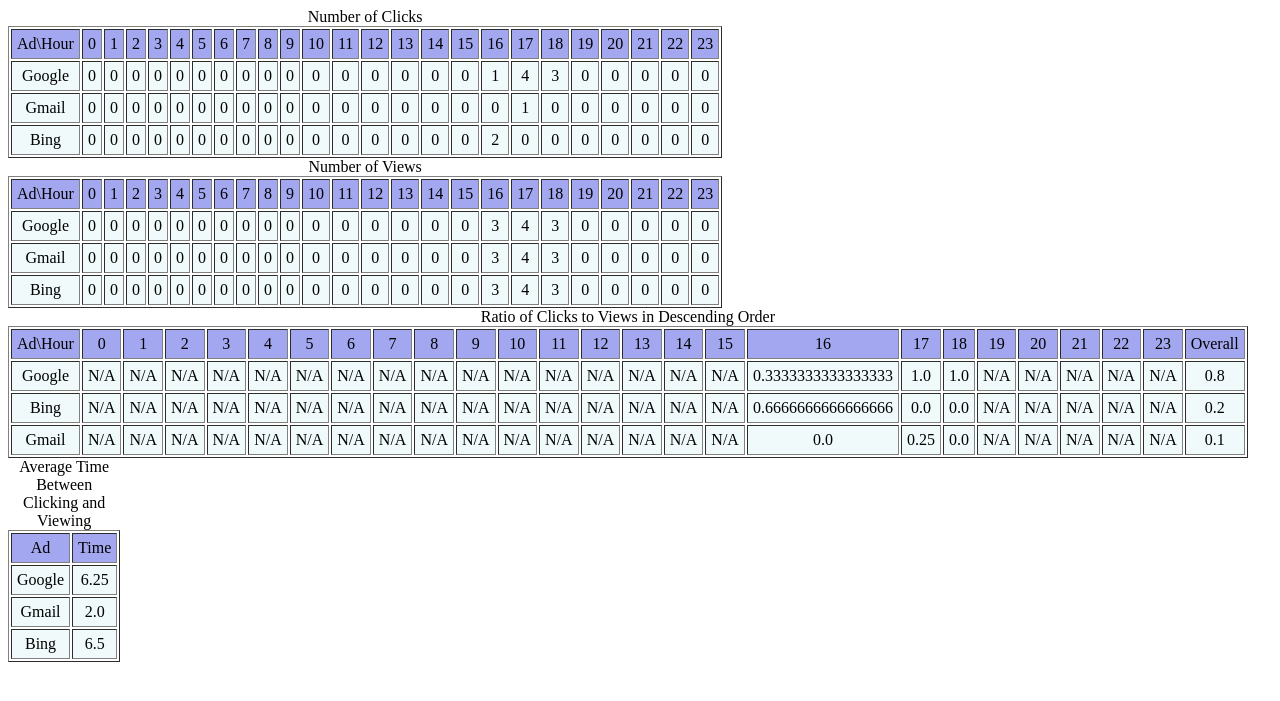
After one commit to KasraMazaheri/Yektanet, a Django app: page /stats/ in a window 1280 px wide. The commit adds this page. Shown: the top 701 px of the page. Run offline with Django 3.2, Linux system fonts and the light colour scheme; data comes from the database, SQL or seed files in the repository.

Commit message:
Updating Models And Adding Statistics Page

```diff
--- a/Django/Yektanet/advertiser_management/models.py
+++ b/Django/Yektanet/advertiser_management/models.py
@@ -1,40 +1,29 @@
 from django.db import models
 
-class BaseAdvertising(models.Model):
-    clicks = models.IntegerField(default = 0)
-    views = models.IntegerField(default = 0)
-    def getClicks(self):
-        return self.clicks
-    def getViews(self):
-        return self.views
-    def incClicks(self):
-        pass
-    def incViews(self):
-        pass
+class Advertiser(models.Model):
+    name = models.CharField(max_length = 200)
+    def __str__(self):
+        return self.name
 
-class Advertiser(BaseAdvertising):
-    name = models.CharField(max_length = 200)
-    def getTotalClicks():
-        #to be added ...
-        return 0
-    def incClicks(self):
-        self.clicks += 1
-        self.save()
-    def incViews(self):
-        self.views += 1
-        self.save()
-
-
-class Ad(BaseAdvertising):
+class Ad(models.Model):
     title = models.CharField(max_length = 200)
     image = models.CharField(max_length = 200)
     link = models.CharField(max_length = 200)
-    _advertiser = models.ForeignKey(Advertiser, on_delete = models.CASCADE)
-    def incClicks(self):
-        self.clicks += 1
-        self._advertiser.incClicks()
-        self.save()
-    def incViews(self):
-        self.views += 1
-        self._advertiser.incViews()
-        self.save()
+    advertiser = models.ForeignKey(Advertiser, on_delete = models.CASCADE)
+    approved = models.IntegerField(default = 0)
+    def __str__(self):
+        return self.title
+
+class Click(models.Model):
+    ip = models.CharField(max_length = 200)
+    time = models.DateTimeField(auto_now = True)
+    ad = models.ForeignKey(Ad, on_delete = models.CASCADE)
+    def get_time(self):
+        return self.time.hour
+
+class View(models.Model):
+    ip = models.CharField(max_length = 200)
+    time = models.DateTimeField(auto_now = True)
+    ad = models.ForeignKey(Ad, on_delete = models.CASCADE)
+    def get_time(self):
+        return self.time.hour
--- a/Django/Yektanet/advertiser_management/templates/advertiser_management/create.html
+++ b/Django/Yektanet/advertiser_management/templates/advertiser_management/create.html
@@ -1,6 +1,6 @@
 <h1>{{ 'Create your own ad!' }}</h1>
 
-<form action="{% url 'Create' %}" method="post">
+<form action="{% url 'create' %}" method="post">
 {% csrf_token %}
 	<label for="1">{{ "Advertiser" }}</label>
 	<input type="text" name="advertiser" id="1" value="Type Something"><br>
--- a/Django/Yektanet/advertiser_management/templates/advertiser_management/home.html
+++ b/Django/Yektanet/advertiser_management/templates/advertiser_management/home.html
@@ -14,8 +14,9 @@
 			<div class="card-body">
 				<div class="row">
 	{% for ad in advertiser.ad_set.all %}
+		{% if ad.approved %}
 			<div class="card col-md-2 p-0 mx-2">
-			<a href="/click/{{ ad.id }}/">
+				<a href="/click/{{ ad.pk }}/">
 					<img src="{{ ad.image }}"
 						class="card-img-top">
 					<div class="card-body">
@@ -23,6 +24,7 @@
 					</div>
 				</a>
 			</div>
+		{% endif %}
 	{% endfor %}
 				</div>
 			</div>
--- /dev/null
+++ b/Django/Yektanet/advertiser_management/templates/advertiser_management/stats.html
@@ -0,0 +1,62 @@
+<head>
+	<title>Statistics</title>
+</head>
+<table border = 1 cellpadding = 5>
+	<caption>{{ 'Number of Clicks' }}</caption>
+	<tr bgcolor = "#a2a7ef" align = "center">
+		{% for c in header_table %}
+			<td>{{ c }}</td>
+		{% endfor %}
+	</tr>
+	{% for r in clicks_table %}
+		<tr bgcolor = "#f0fafb" align = "center">
+			{% for c in r %}
+				<td>{{ c }}</td>
+			{% endfor %}
+		</tr>
+	{% endfor %}
+</table>
+<table border = 1 cellpadding = 5>
+	<caption>{{ 'Number of Views' }}</caption>
+	<tr bgcolor = "#a2a7ef" align = "center">
+		{% for c in header_table %}
+			<td>{{ c }}</td>
+		{% endfor %}
+	</tr>
+	{% for r in views_table %}
+		<tr bgcolor = "#f0fafb" align = "center">
+			{% for c in r %}
+				<td>{{ c }}</td>
+			{% endfor %}
+		</tr>
+	{% endfor %}
+</table>
+<table border = 1 cellpadding = 5>
+	<caption>{{ 'Ratio of Clicks to Views in Descending Order' }}</caption>
+	<tr bgcolor = "#a2a7ef" align = "center">
+		{% for c in header_2_table %}
+			<td>{{ c }}</td>
+		{% endfor %}
+	</tr>
+	{% for r in ratio_table %}
+		<tr bgcolor = "#f0fafb" align = "center">
+			{% for c in r %}
+				<td>{{ c }}</td>
+			{% endfor %}
+		</tr>
+	{% endfor %}
+</table>
+<table border = 1 cellpadding = 5>
+	<caption>{{ 'Average Time Between Clicking and Viewing' }}</caption>
+	<tr bgcolor = "a2a7ef" align = "center">
+		<td>Ad</td>
+		<td>Time</td>
+	</tr>
+	{% for r in average_table %}
+		<tr bgcolor = "#f0fafb" align = "center">
+			{% for c in r %}
+				<td>{{ c }}</td>
+			{% endfor %}
+		</tr>
+	{% endfor %}
+</table>
--- a/Django/Yektanet/advertiser_management/urls.py
+++ b/Django/Yektanet/advertiser_management/urls.py
@@ -3,7 +3,9 @@ from django.urls import path
 from . import views
 
 urlpatterns = [
-    path('home/', views.Home, name = 'Home'),
-    path('create/', views.Create, name = 'Create'),
-    path('click/<int:ad_id>/', views.RedirectToAd, name = 'RedirectToAd'),
+    path('', views.HomeView.as_view(), name = 'home'),
+    path('home/', views.HomeView.as_view(), name = 'home'),
+    path('create/', views.create, name = 'create'),
+    path('click/<int:ad_id>/', views.RedirectToAdView.as_view(), name = 'redirectToAd'),
+    path('stats/', views.StatsView.as_view(), name = 'stats'),
 ]
--- a/Django/Yektanet/advertiser_management/views.py
+++ b/Django/Yektanet/advertiser_management/views.py
@@ -1,24 +1,41 @@
-from django.shortcuts import render, get_object_or_404
+from django.shortcuts import render, get_object_or_404, Http404
 from django.http import HttpResponse
-from django.views.generic.base import RedirectView
+from django.views.generic.base import RedirectView, TemplateView
 
-from .models import Advertiser, Ad
+from .models import Advertiser, Ad, Click, View
 
+def get_user_ip(request):
+    ip = request.META.get('HTTP_X_FORWARDED_FOR')
+    if (ip):
+        ip = ip.split(',')[0]
+    else:
+        ip = request.META.get('REMOTE_ADDR')
+    return (ip)
 
-def Home(request):
-    for ad in Advertiser.objects.all():
-        ad.incViews()
-    context = {'advertisers': Advertiser.objects.all()}
-    return render(request, 'advertiser_management/home.html', context)
+class HomeView(TemplateView):
+    template_name = 'advertiser_management/home.html'
 
+    def get_context_data(self, *args, **kwargs):
+        context = super().get_context_data(*args, **kwargs)
+        for _ad in Ad.objects.all():
+            if (_ad.approved):
+                view = View(ip = get_user_ip(self.request), ad = _ad)
+                view.save()
+        context['advertisers'] = Advertiser.objects.all()
+        return context
 
-def RedirectToAd(request, ad_id):
-    ad = get_object_or_404(Ad, pk = ad_id)
-    ad.incClicks()
-    return RedirectView.as_view(url = ad.link)(request)
+class RedirectToAdView(RedirectView):
 
+    def get_redirect_url(self, *args, **kwargs):
+        _ad = get_object_or_404(Ad, pk = kwargs['ad_id'])
+        if (_ad.approved == 0):
+            raise Http404
+        self.url = _ad.link
+        click = Click(ip = get_user_ip(self.request), ad = _ad)
+        click.save()
+        return super().get_redirect_url(*args, **kwargs)
 
-def Create(request):
+def create(request):
     if request.method == 'GET':
         return render(request, 'advertiser_management/create.html')
 
@@ -29,12 +46,107 @@ def Create(request):
 
     A = Advertiser.objects.all().filter(name = _name)
     if A.count() > 0:
-        advertiser = A[0]
+        _advertiser = A[0]
     else:
-        advertiser = Advertiser(name = _name)
-        advertiser.save()
+        _advertiser = Advertiser(name = _name)
+        _advertiser.save()
 
-    ad = Ad(title = _title, image = _image, link = _link, _advertiser = advertiser)
+    ad = Ad(title = _title, image = _image, link = _link, advertiser = _advertiser)
     ad.save()
 
     return RedirectView.as_view(url = '../home')(request)
+
+class StatsView(TemplateView):
+    template_name = 'advertiser_management/stats.html'
+
+    def get_context_data(self, *args, **kwargs):
+        context = super().get_context_data(*args, **kwargs)
+        T = []
+        L = []
+        L.append('Ad\Hour')
+        for i in range(24):
+            L.append(i)
+        context['header_table'] = L
+
+        for ad in Ad.objects.all():
+            if ad.approved:
+                L = []
+                L.append(ad.title)
+                cnt = [0] * 24
+                for click in ad.click_set.all():
+                    cnt[click.get_time()] += 1
+                for i in cnt:
+                    L.append(i)
+                T.append(L)
+        context['clicks_table'] = T
+
+        T = []
+        for ad in Ad.objects.all():
+            if ad.approved:
+                L = []
+                L.append(ad.title)
+                cnt = [0] * 24
+                for view in ad.view_set.all():
+                    cnt[view.get_time()] += 1
+                for i in cnt:
+                    L.append(i)
+                T.append(L)
+        context['views_table'] = T
+
+        T = []
+        L = []
+        L.append('Ad\Hour')
+        for i in range(24):
+            L.append(i)
+        L.append('Overall')
+        context['header_2_table'] = L
+
+        S = []
+        for ad in Ad.objects.all():
+            if ad.approved:
+                clicks = ad.click_set.count()
+                views = ad.view_set.count()
+                if views != 0:
+                    S.append([clicks / views, ad])
+                else:
+                    S.append([0, ad])
+        S.sort()
+        S.reverse()
+        for s in S:
+            ad = s[1]
+            L = []
+            cnt_click = [0] * 24
+            cnt_view = [0] * 24
+            for click in ad.click_set.all():
+                cnt_click[click.get_time()] += 1
+            for view in ad.view_set.all():
+                cnt_view[view.get_time()] += 1
+            L.append(ad.title)
+            for i in range(24):
+                if cnt_view[i] == 0:
+                    L.append('N/A')
+                else:
+                    L.append(cnt_click[i] / cnt_view[i])
+            L.append(s[0])
+            T.append(L)
+        context['ratio_table'] = T
+
+        T = []
+        for ad in Ad.objects.all():
+            if ad.approved:
+                sm = 0
+                for click in ad.click_set.all():
+                    last = None
+                    for view in ad.view_set.all():
+                        if click.ip == view.ip and view.time < click.time:
+                            if last == None:
+                                last = view
+                            elif last.time < view.time:
+                                last = view
+                    tt = click.time - last.time
+                    sm += tt.seconds
+                sm /= ad.click_set.count()
+                T.append([ad.title, sm])
+        context['average_table'] = T
+
+        return context
```
Also changed, not shown: Django/Yektanet/advertiser_management/admin.py (+26 -0 lines), Django/Yektanet/advertiser_management/1.jpg (deleted), Django/Yektanet/advertiser_management/migrations/0001_initial.py, Django/Yektanet/db.sqlite3. Lines whose indentation alone changed are shown as unchanged.
